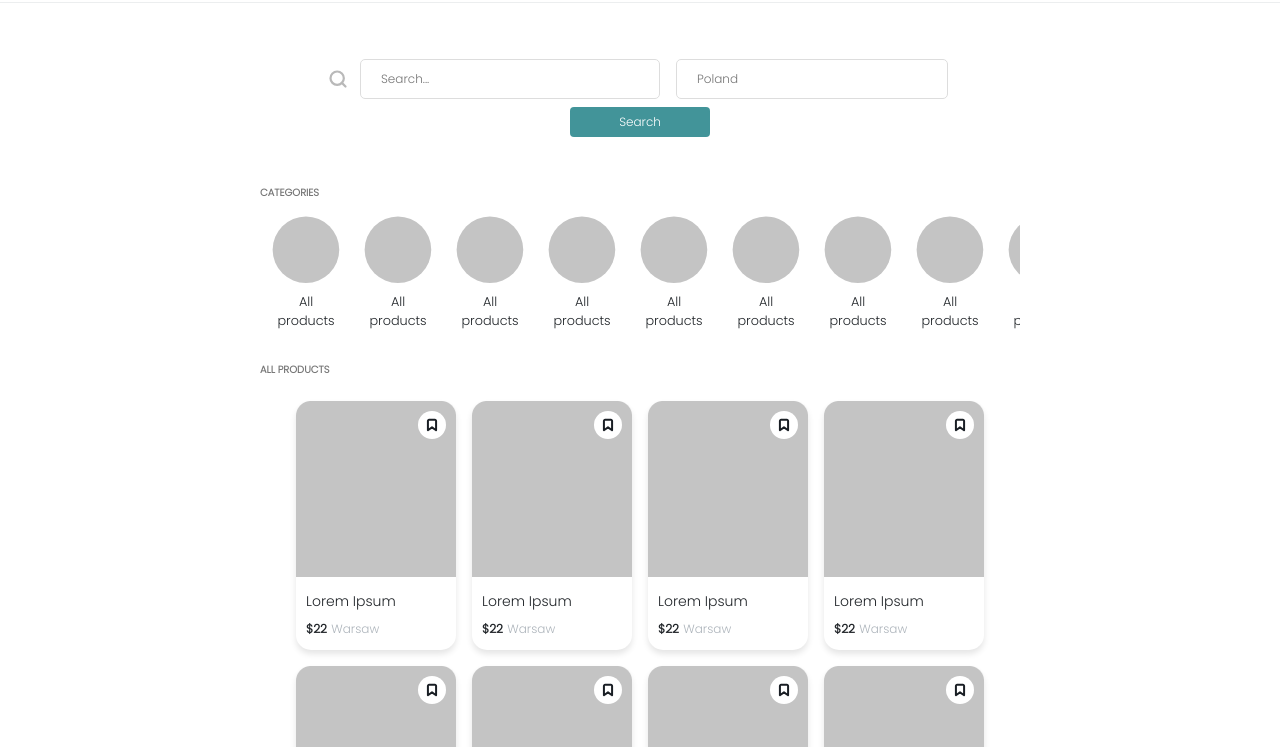
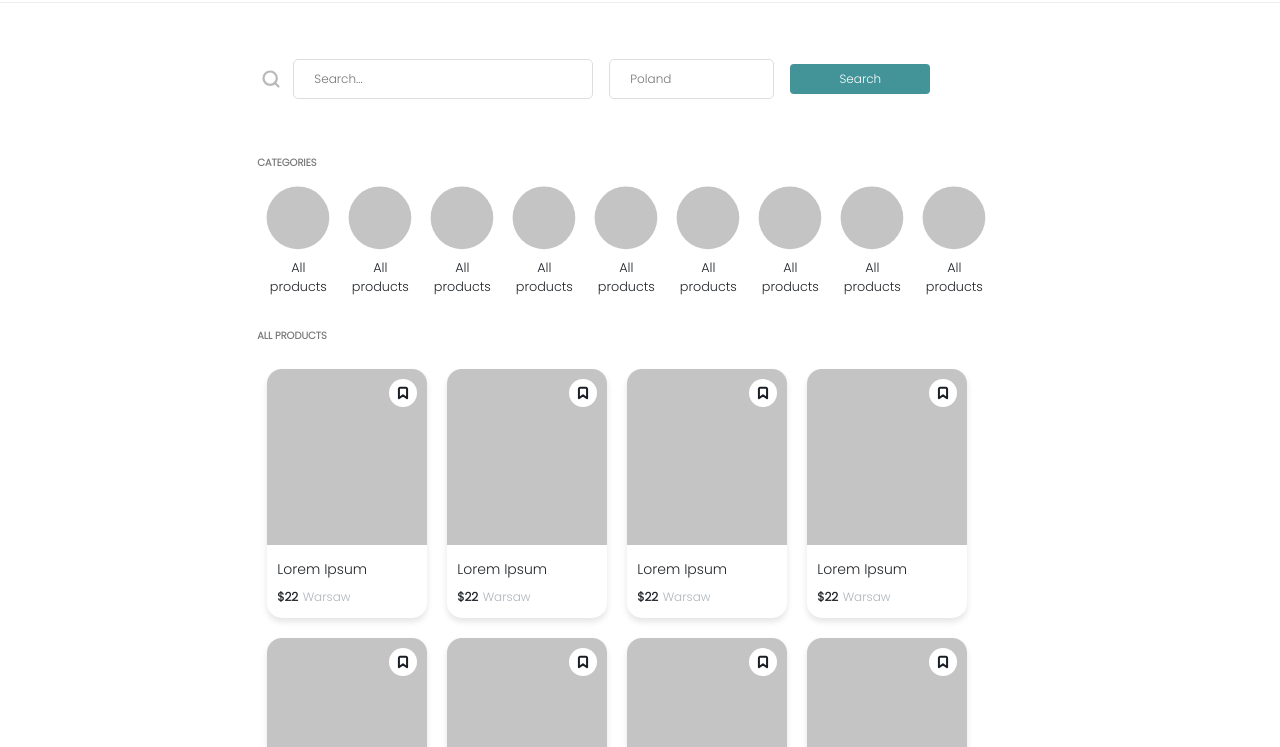
Before and after one commit to gisonAiP/tripico, a plain HTML site: page index.html in a window 1280 px wide. Shown: the part 53-800 px from the top of the page. Drawn offline with nearby package versions, Linux system fonts and the light colour scheme.

Commit message:
rework-update styles

```diff
--- a/index.html
+++ b/index.html
@@ -16,7 +16,7 @@
 </head>
 <body>
 <header>
-    <div class="header-desktop d-none d-sm-flex">
+    <div class="header-desktop d-none d-md-flex">
         <div class="header-logo">
             <img src="./resources/assets/svg/tripico.svg" alt="logo" height="33"/>
         </div>
@@ -29,7 +29,7 @@
             <img src="./resources/assets/svg/avatar.svg" alt="avatar" height="20"/>
         </div>
     </div>
-    <div class="header-mobile d-flex d-sm-none justify-content-between p-3">
+    <div class="header-mobile d-flex d-md-none justify-content-between p-3">
         <div>
             <p class="title">Marketplace</p>
         </div>
@@ -40,14 +40,14 @@
         </div>
     </div>
 </header>
-<div class="container">
-    <div class="row">
-        <div class="col-2"></div>
-        <div class="col-8">
-            <div class="row justify-content-center py-5 align-items-center d-none d-sm-flex">
+<div class="container-fluid">
+    <div class="row px-3">
+        <div class="col-md-2"></div>
+        <div class="col-12 col-md-8">
+            <div class="row py-5 align-items-center d-none d-md-flex">
                 <img src="./resources/assets/svg/search.svg" alt="search" height="20" class="px-1"/>
                 <input class="input-search autocomplete m-2" placeholder="Search..."/>
-                <input class="input-search mx-2" placeholder="Poland"/>
+                <input class="input-search country mx-2" placeholder="Poland"/>
                 <button class="btn-search mx-2">Search</button>
             </div>
             <div class="row">
@@ -55,87 +55,87 @@
             </div>
             <div class="row categories">
                 <div class="text-center category">
-                    <img src="./resources/assets/svg/category.svg" alt="search" height="68"/>
+                    <img src="./resources/assets/svg/category.svg" alt="search" height="64"/>
                     <p class="small py-2">All products</p>
                 </div>
                 <div class="text-center category">
-                    <img src="./resources/assets/svg/category.svg" alt="search" height="68"/>
+                    <img src="./resources/assets/svg/category.svg" alt="search" height="64"/>
                     <p class="small py-2">All products</p>
                 </div>
                 <div class="text-center category">
-                    <img src="./resources/assets/svg/category.svg" alt="search" height="68"/>
+                    <img src="./resources/assets/svg/category.svg" alt="search" height="64"/>
                     <p class="small py-2">All products</p>
                 </div>
                 <div class="text-center category">
-                    <img src="./resources/assets/svg/category.svg" alt="search" height="68"/>
+                    <img src="./resources/assets/svg/category.svg" alt="search" height="64"/>
                     <p class="small py-2">All products</p>
                 </div>
                 <div class="text-center category">
-                    <img src="./resources/assets/svg/category.svg" alt="search" height="68"/>
+                    <img src="./resources/assets/svg/category.svg" alt="search" height="64"/>
                     <p class="small py-2">All products</p>
                 </div>
                 <div class="text-center category">
-                    <img src="./resources/assets/svg/category.svg" alt="search" height="68"/>
+                    <img src="./resources/assets/svg/category.svg" alt="search" height="64"/>
                     <p class="small py-2">All products</p>
                 </div>
                 <div class="text-center category">
-                    <img src="./resources/assets/svg/category.svg" alt="search" height="68"/>
+                    <img src="./resources/assets/svg/category.svg" alt="search" height="64"/>
                     <p class="small py-2">All products</p>
                 </div>
                 <div class="text-center category">
-                    <img src="./resources/assets/svg/category.svg" alt="search" height="68"/>
+                    <img src="./resources/assets/svg/category.svg" alt="search" height="64"/>
                     <p class="small py-2">All products</p>
                 </div>
                 <div class="text-center category">
-                    <img src="./resources/assets/svg/category.svg" alt="search" height="68"/>
+                    <img src="./resources/assets/svg/category.svg" alt="search" height="64"/>
                     <p class="small py-2">All products</p>
                 </div>
                 <div class="text-center category">
-                    <img src="./resources/assets/svg/category.svg" alt="search" height="68"/>
+                    <img src="./resources/assets/svg/category.svg" alt="search" height="64"/>
                     <p class="small py-2">All products</p>
                 </div>
                 <div class="text-center category">
-                    <img src="./resources/assets/svg/category.svg" alt="search" height="68"/>
+                    <img src="./resources/assets/svg/category.svg" alt="search" height="64"/>
                     <p class="small py-2">All products</p>
                 </div>
                 <div class="text-center category">
-                    <img src="./resources/assets/svg/category.svg" alt="search" height="68"/>
+                    <img src="./resources/assets/svg/category.svg" alt="search" height="64"/>
                     <p class="small py-2">All products</p>
                 </div>
                 <div class="text-center category">
-                    <img src="./resources/assets/svg/category.svg" alt="search" height="68"/>
+                    <img src="./resources/assets/svg/category.svg" alt="search" height="64"/>
                     <p class="small py-2">Hotels</p>
                 </div>
                 <div class="text-center category">
-                    <img src="./resources/assets/svg/category.svg" alt="search" height="68"/>
+                    <img src="./resources/assets/svg/category.svg" alt="search" height="64"/>
                     <p class="small py-2">Jobs</p>
                 </div>
                 <div class="text-center category">
-                    <img src="./resources/assets/svg/category.svg" alt="search" height="68"/>
+                    <img src="./resources/assets/svg/category.svg" alt="search" height="64"/>
                     <p class="small py-2">Other</p>
                 </div>
                 <div class="text-center category">
-                    <img src="./resources/assets/svg/category.svg" alt="search" height="68"/>
+                    <img src="./resources/assets/svg/category.svg" alt="search" height="64"/>
                     <p class="small py-2">Other</p>
                 </div>
                 <div class="text-center category">
-                    <img src="./resources/assets/svg/category.svg" alt="search" height="68"/>
+                    <img src="./resources/assets/svg/category.svg" alt="search" height="64"/>
                     <p class="small py-2">All products</p>
                 </div>
                 <div class="text-center category">
-                    <img src="./resources/assets/svg/category.svg" alt="search" height="68"/>
+                    <img src="./resources/assets/svg/category.svg" alt="search" height="64"/>
                     <p class="small py-2">All products</p>
                 </div>
                 <div class="text-center category">
-                    <img src="./resources/assets/svg/category.svg" alt="search" height="68"/>
+                    <img src="./resources/assets/svg/category.svg" alt="search" height="64"/>
                     <p class="small py-2">All products</p>
                 </div>
             </div>
             <div class="row">
                 <p class="sub-header font-weight-bold pt-2">ALL PRODUCTS</p>
             </div>
-            <div class="row justify-content-center pb-5">
-                <div class="img-card m-md-2">
+            <div class="row pb-5">
+                <div class="img-card">
                     <div class="card-content">
                         <div class="card-image">
                             <img src="./resources/assets/svg/bookmark2.svg" class="card-icon"/>
@@ -148,7 +148,7 @@
                         </div>
                     </div>
                 </div>
-                <div class="img-card m-md-2">
+                <div class="img-card">
                     <div class="card-content">
                         <div class="card-image">
                             <img src="./resources/assets/svg/bookmark2.svg" class="card-icon"/>
@@ -161,7 +161,7 @@
                         </div>
                     </div>
                 </div>
-                <div class="img-card m-md-2">
+                <div class="img-card">
                     <div class="card-content">
                         <div class="card-image">
                             <img src="./resources/assets/svg/bookmark2.svg" class="card-icon"/>
@@ -174,7 +174,7 @@
                         </div>
                     </div>
                 </div>
-                <div class="img-card m-md-2">
+                <div class="img-card">
                     <div class="card-content">
                         <div class="card-image">
                             <img src="./resources/assets/svg/bookmark2.svg" class="card-icon"/>
@@ -187,7 +187,7 @@
                         </div>
                     </div>
                 </div>
-                <div class="img-card m-md-2">
+                <div class="img-card">
                     <div class="card-content">
                         <div class="card-image">
                             <img src="./resources/assets/svg/bookmark2.svg" class="card-icon"/>
@@ -200,7 +200,7 @@
                         </div>
                     </div>
                 </div>
-                <div class="img-card m-md-2">
+                <div class="img-card">
                     <div class="card-content">
                         <div class="card-image">
                             <img src="./resources/assets/svg/bookmark2.svg" class="card-icon"/>
@@ -213,7 +213,7 @@
                         </div>
                     </div>
                 </div>
-                <div class="img-card m-md-2">
+                <div class="img-card">
                     <div class="card-content">
                         <div class="card-image">
                             <img src="./resources/assets/svg/bookmark2.svg" class="card-icon"/>
@@ -226,7 +226,7 @@
                         </div>
                     </div>
                 </div>
-                <div class="img-card m-md-2">
+                <div class="img-card">
                     <div class="card-content">
                         <div class="card-image">
                             <img src="./resources/assets/svg/bookmark2.svg" class="card-icon"/>
@@ -241,13 +241,13 @@
                 </div>
             </div>
         </div>
-        <div class="col-2"></div>
+        <div class="col-lg-2"></div>
     </div>
 </div>
-<div class="mobile-add-button d-flex d-sm-none">
+<div class="mobile-add-button d-flex d-md-none">
     <img src="./resources/assets/svg/action-button.svg" width="44"/>
 </div>
-<footer class="d-flex d-sm-none justify-content-around align-items-center py-2">
+<footer class="d-flex d-md-none justify-content-around align-items-center py-2">
     <div class="text-center">
         <img src="./resources/assets/svg/home.svg" width="22"/>
         <p class="m-0">Home</p>
--- a/resources/css/index.css
+++ b/resources/css/index.css
@@ -9,3 +9,7 @@ html, body {
     height: 100%;
     margin: 0;
 }
+
+.container-fluid {
+    max-width: 1180px;
+}
--- a/resources/css/product.css
+++ b/resources/css/product.css
@@ -1,7 +1,7 @@
 /* Card */
 .img-card {
     width: 160px;
-    margin: 5px;
+    margin: 10px;
     position: relative;
     box-shadow: 0 4px 6px #E5E5E5;
     border-radius: 15px
@@ -41,10 +41,11 @@
 }
 
 .category {
-    padding: 0 12px;
+    padding: 0 9px;
 }
 
 .categories {
     flex-wrap: nowrap;
     overflow-x: scroll;
+    margin-right: 10px;
 }
--- a/resources/css/search.css
+++ b/resources/css/search.css
@@ -22,6 +22,10 @@
     width: 300px;
 }
 
+.input-search.country {
+    width: 165px;
+}
+
 .input-search:focus-visible {
     outline: none;
 }
--- a/resources/css/utilities.css
+++ b/resources/css/utilities.css
@@ -9,7 +9,13 @@
     right: 30px;
     z-index: 1;
 }
+/*Mozilla Firefox*/
+:root, .categories {
+    scrollbar-width: thin;
+    scrollbar-color: #dedcdc transparent;
+}
 
+/*Chrome*/
 ::-webkit-scrollbar {
     width: 10px;
     height: 10px;
```
